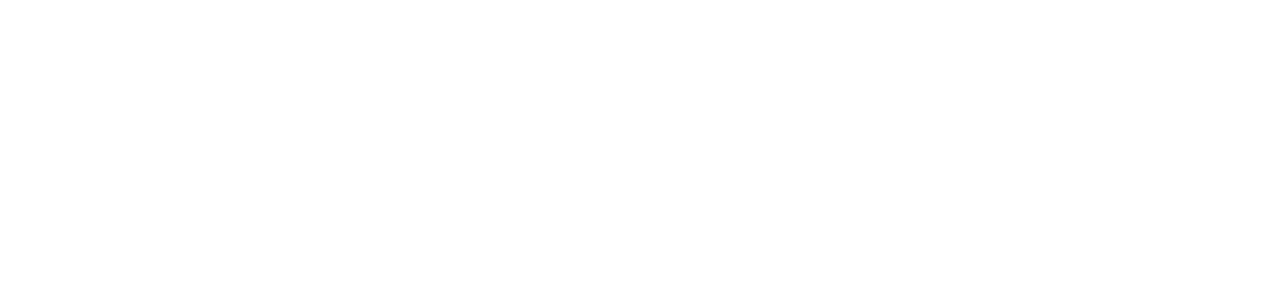
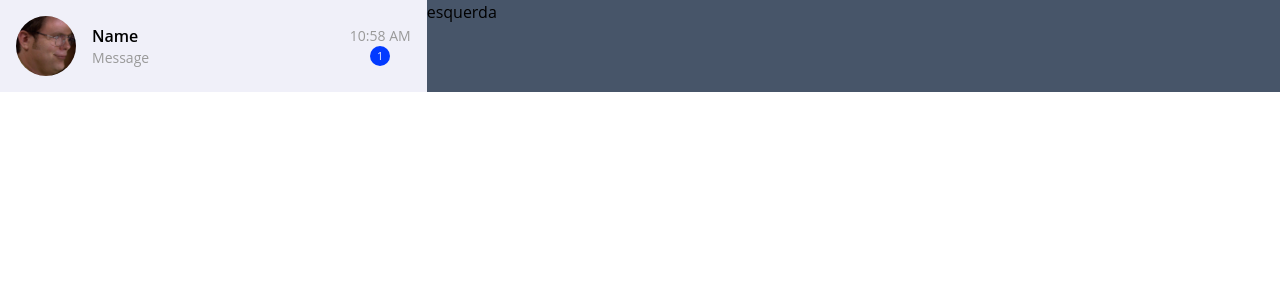
Before and after one commit to Shystra/chatProject, a React (Vite) app in the folder realtime-chat/: page /home in a window 1280 px wide. Before the commit this address had no page. Shown: the top 300 px of the page. Built offline with nearby package versions, Linux system fonts and the light colour scheme.

Commit message:
creating home and styles for this home chat

```diff
--- /dev/null
+++ b/realtime-chat/src/components/Home/ListContacts.tsx
@@ -0,0 +1,29 @@
+import dwaitImage from '../../assets/dwait.jpg'
+
+export function ListContacts() {
+    return (
+
+        <div className="flex p-4 justify-between items-center bg-blue-50">
+            <div className='flex items-center'>
+                <img
+                    src={dwaitImage}
+                    alt=''
+
+                    className='rounded-full w-[60px] h-[60px] mr-4'
+                />
+                <div>
+                    <p className='text-normal color-black font-semibold'>Name</p>
+                    <p className='text-sm text-gray-200'>Message</p>
+                </div>
+            </div>
+            <div className='flex flex-col items-center text-center'>
+                <span className='text-sm text-gray-200'>10:58 AM</span>
+                <div className='w-[20px] h-[20px] rounded-full bg-blue flex items-center'>
+                    <span className='text-white text-center w-full text-[10px]'>1</span>
+                </div>
+            </div>
+
+        </div>
+
+    )
+}
--- /dev/null
+++ b/realtime-chat/src/pages/Home.tsx
@@ -0,0 +1,14 @@
+import { ListContacts } from "../components/Home/ListContacts";
+
+export function Home () {
+    return(
+        <div className="grid grid-cols-12">
+            <div className="sm:col-span-4">
+                <ListContacts/>
+            </div>
+            <div className="sm:col-span-8 col-span-12 bg-slate-600">
+                esquerda
+            </div>
+        </div>
+    )
+}
--- a/realtime-chat/src/pages/Login.tsx
+++ b/realtime-chat/src/pages/Login.tsx
@@ -1,7 +1,7 @@
-import { Input } from "../components/Input";
-import { Button } from "../components/Button";
-import { CardWrapper } from "../components/CardWrapper";
-import { TextRedirect } from "../components/TextRedirect";
+import { Input } from "../components/Form/Input";
+import { Button } from "../components/Form/Button";
+import { CardWrapper } from "../components/Form/CardWrapper";
+import { TextRedirect } from "../components/Form/TextRedirect";
 
 import { useForm } from "react-hook-form";
 
@@ -17,7 +17,7 @@ export function Login() {
         formState: { errors },
     } = useForm<ILoginProps>();
 
-    const submitForm = (data: any) => {
+    const submitForm = (data: ILoginProps) => {
         console.log("🚀 ~ file: Login.tsx:21 ~ submitForm ~ data:", data)
     }
 
--- a/realtime-chat/src/pages/Register.tsx
+++ b/realtime-chat/src/pages/Register.tsx
@@ -1,8 +1,8 @@
 import { useForm } from "react-hook-form";
-import { Button } from "../components/Button";
-import { CardWrapper } from "../components/CardWrapper";
-import { Input } from "../components/Input";
-import { TextRedirect } from "../components/TextRedirect";
+import { Button } from "../components/Form/Button";
+import { CardWrapper } from "../components/Form/CardWrapper";
+import { Input } from "../components/Form/Input";
+import { TextRedirect } from "../components/Form/TextRedirect";
 
 interface IRegisterProps {
     name: string;
@@ -18,13 +18,9 @@ export function Register() {
 
     } = useForm<IRegisterProps>();
 
-    const submitForm = (data: any) => {
+    const submitForm = (data: IRegisterProps) => {
         console.log("🚀 ~ file: Register.tsx:22 ~ submitForm ~ data:", data)
     };
-
-
-
-
     return (
         <>
 
@@ -39,7 +35,7 @@ export function Register() {
                         <Input
                             placeholder="Email"
                             {...register('email', { required: true })}
-                        />,
+                        />
                         <Input
                             placeholder="Senha"
                             {...register('password', { required: true })}
--- a/realtime-chat/src/routes/index.tsx
+++ b/realtime-chat/src/routes/index.tsx
@@ -1,6 +1,7 @@
 import { Routes, Route } from "react-router-dom";
 import { Login } from "../pages/Login";
 import { Register } from "../pages/Register";
+import { Home } from "../pages/Home";
 
 export const RouteApp = () => {
     return(
@@ -8,6 +9,8 @@ export const RouteApp = () => {
             <Route path="/" element={<Login />}/>
 
             <Route path="/register" element={<Register />}/>
+
+            <Route path="/home" element={<Home />}/>
         </Routes>
     )
 }
--- a/realtime-chat/tailwind.config.js
+++ b/realtime-chat/tailwind.config.js
@@ -8,6 +8,7 @@ export default {
     extend: {
       colors:{
         'blue': '#023AFF',
+        'blue-50': 'rgba(3, 0, 146, 0.06)',
         'blue-100': "#03009206",
         'blue-200': "#023AFF08",
         'blue-300': "#023AFF15",
```
Also changed, not shown: realtime-chat/src/assets/dwait.jpg (added), realtime-chat/src/components/Form/Button.tsx (renamed from realtime-chat/src/components/Button.tsx), realtime-chat/src/components/Form/CardWrapper.tsx (renamed from realtime-chat/src/components/CardWrapper.tsx), realtime-chat/src/components/Form/Input.tsx (renamed from realtime-chat/src/components/Input.tsx), realtime-chat/src/components/Form/TextRedirect.tsx (renamed from realtime-chat/src/components/TextRedirect.tsx).
